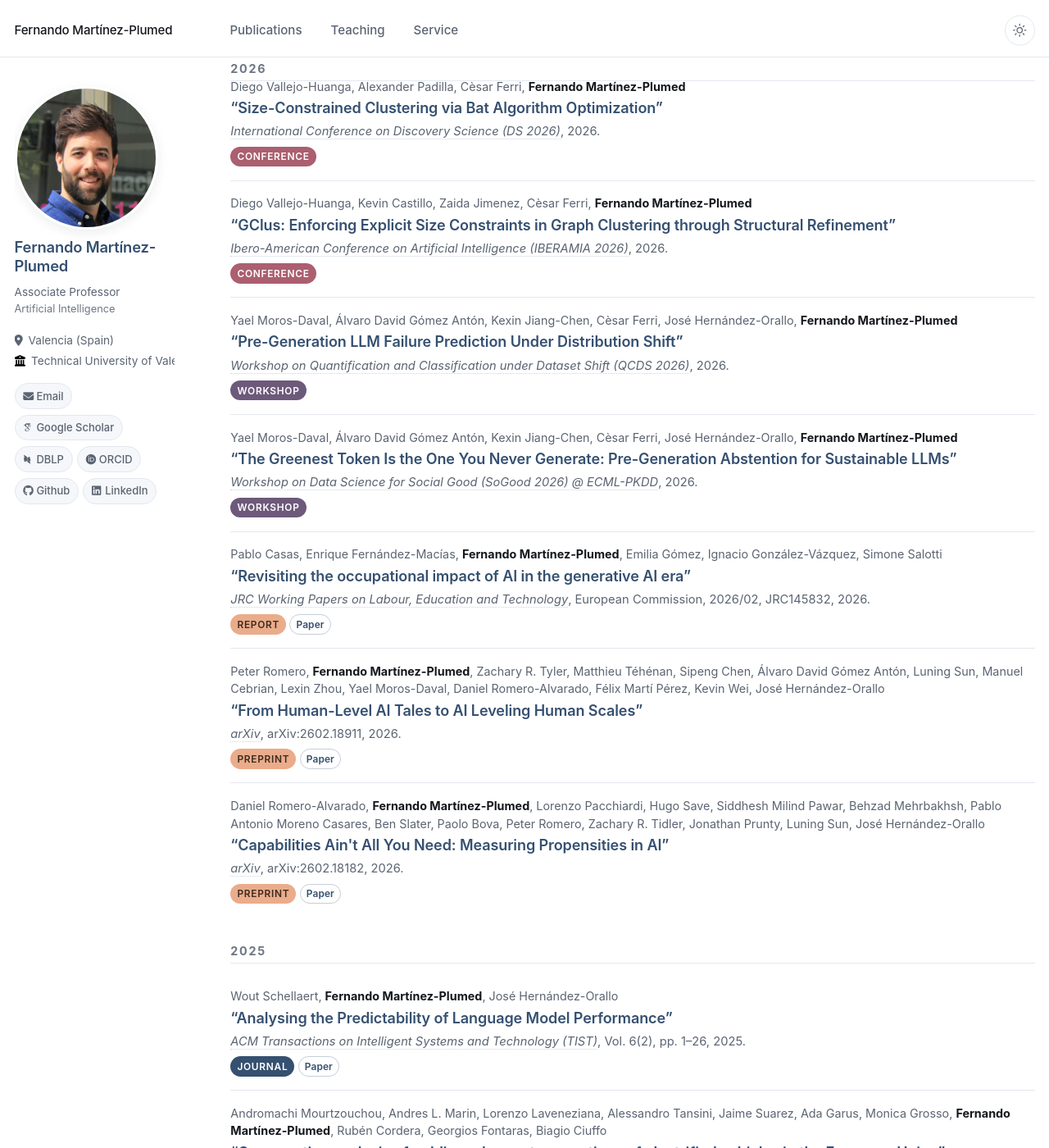
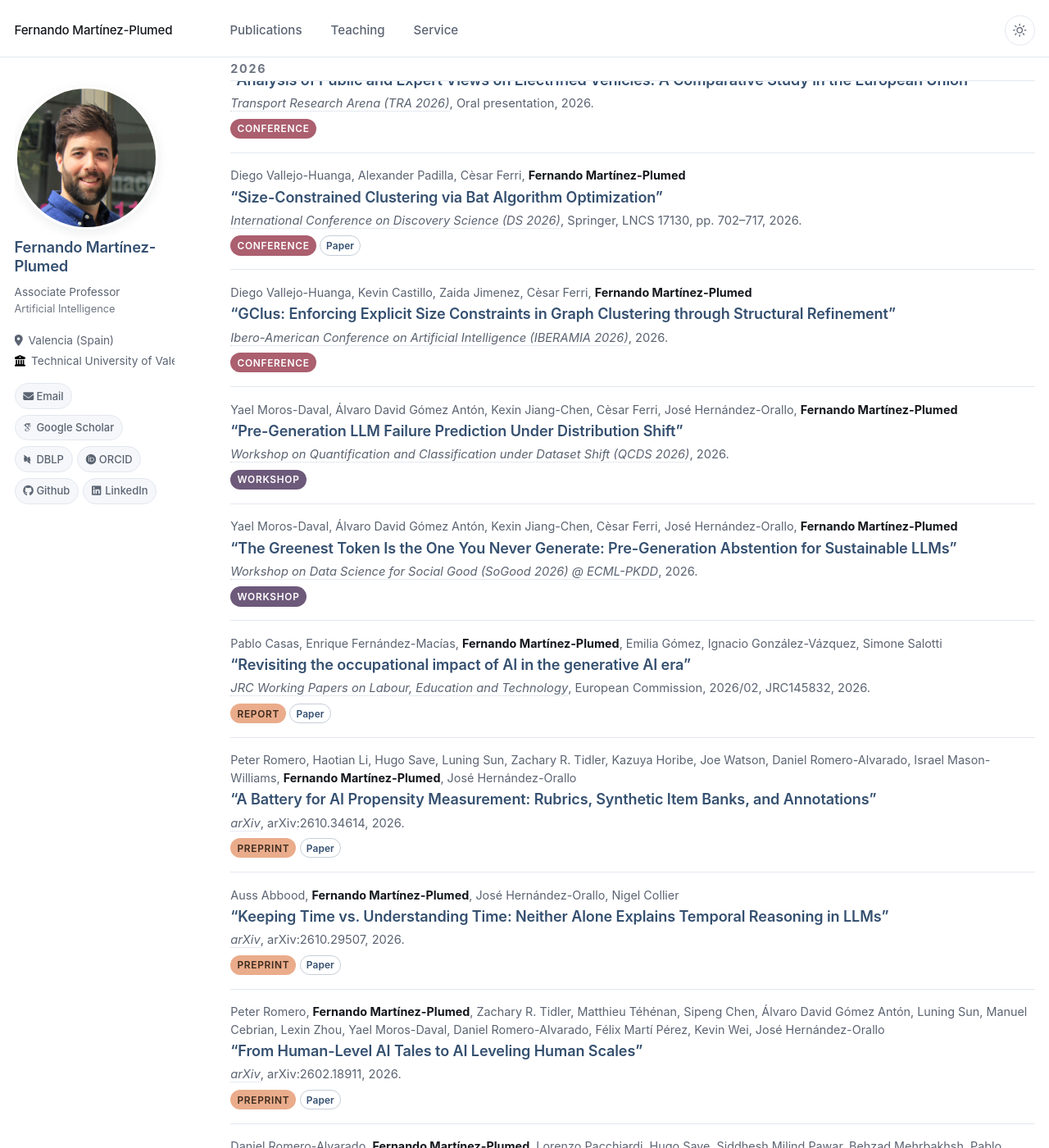
Before and after one commit to nandomp/nandomp.github.io, a Jekyll site: the page built from _pages/publications.md, in a window 1280 px wide and 1400 px high, scrolled down 1917 px. Shown: the whole window at 82% size. Built offline with Jekyll 4.4.1, drawn with Linux system fonts in a browser that asks for light colours; some web fonts are replaced; some of the changed text lies outside the part shown.

Commit message:
Sync publications with Scholar: add 2 arXiv preprints and Evals blog post, fix details, add DOIs and pages
Co-Authored-By: Claude Opus 5.5 <noreply@anthropic.com>

```diff
--- a/_data/publications.yml
+++ b/_data/publications.yml
@@ -28,12 +28,13 @@
 
     - title: General Scales Unlock AI Evaluation with Explanatory and Predictive Power
       url: https://www.nature.com/articles/s41586-026-10303-2
-      authors: Lexin Zhou, Lorenzo Pacchiardi, Fernando Martínez-Plumed, …, José Hernández-Orallo
+      authors: Lexin Zhou, Lorenzo Pacchiardi, Fernando Martínez-Plumed, Katherine M. Collins, Yael Moros-Daval, Seraphina Zhang, Qinlin Zhao, Yitian Huang, Luning Sun, Jonathan E. Prunty, Zongqian Li, Pablo Sánchez-García, Kexin Jiang-Chen, Pablo A. M. Casares, Jiyun Zu, John Burden, Behzad Mehrbakhsh, David Stillwell, Manuel Cebrian, Jindong Wang, Peter Henderson, Sherry Tongshuang Wu, Patrick C. Kyllonen, Lucy Cheke, Xing Xie, José Hernández-Orallo
       venue: Nature
       venue_url: https://www.nature.com/nature/
-      details: Vol. 652, p. 810
+      details: Vol. 652(8108), pp. 58–67
       type: journal
       links:
+        - {label: DOI, url: "https://doi.org/10.1038/s41586-026-10303-2"}
         - {label: Paper, url: "https://www.nature.com/articles/s41586-026-10303-2"}
 
     - title: "Predictable Artificial Intelligence"
@@ -41,18 +42,21 @@
       authors: Lexin Zhou, Pablo A. Moreno-Casares, Fernando Martínez-Plumed, John Burden, Ryan Burnell, Lucy Cheke, Cèsar Ferri, Alexandru Marcoci, Behzad Mehrbakhsh, Yael Moros-Daval, Seán Ó hÉigeartaigh, Danaja Rutar, Wout Schellaert, Konstantinos Voudouris, José Hernández-Orallo
       venue: Artificial Intelligence Journal (AIJ)
       venue_url: https://www.sciencedirect.com/journal/artificial-intelligence
-      details: Elsevier, in press
+      details: Elsevier, Vol. 353, Article 104491
       type: journal
       links:
         - {label: DOI, url: "https://doi.org/10.1016/j.artint.2026.104491"}
 
     - title: What should an AI assessor optimise for?
-      url: https://link.springer.com/content/pdf/10.1007/s10994-026-07084-0.pdf
+      url: https://doi.org/10.1007/s10994-026-07084-0
       authors: Daniel Romero-Alvarado, Fernando Martínez-Plumed, José Hernández-Orallo
       venue: Machine Learning Journal
       venue_url: https://link.springer.com/journal/10994
-      details: Springer
+      details: Springer, Vol. 115(7), Article 167
       type: journal
+      links:
+        - {label: DOI, url: "https://doi.org/10.1007/s10994-026-07084-0"}
+        - {label: PDF, url: "https://link.springer.com/content/pdf/10.1007/s10994-026-07084-0.pdf"}
 
     - title: "Human or Machine: A Novel Deep Learning Framework for Autonomous Driver Identification Based on Vehicle Trajectories"
       url: https://ieeexplore.ieee.org/document/11247850
@@ -62,6 +66,7 @@
       details: Vol. 27(1), pp. 1388–1399
       type: journal
       links:
+        - {label: DOI, url: "https://doi.org/10.1109/TITS.2025.3628491"}
         - {label: Paper, url: "https://ieeexplore.ieee.org/document/11247850"}
 
     - title: "Robustness under noise: assessing the impact of perturbed key attributes on machine learning models"
@@ -69,7 +74,7 @@
       authors: Cristina Padró-Ferragut, Fernando Martínez-Plumed, Mª José Ramírez-Quintana
       venue: International Journal of Data Science and Analytics (IJDSA)
       venue_url: https://link.springer.com/journal/41060
-      details: Vol. 22, Article 71
+      details: Vol. 22(1), Article 71
       type: journal
       links:
         - {label: DOI, url: "https://doi.org/10.1007/s41060-025-01006-4"}
@@ -81,26 +86,38 @@
       venue_url: https://link.springer.com/journal/41060
       details: Vol. 22(1), Article 205
       type: journal
+      links:
+        - {label: DOI, url: "https://doi.org/10.1007/s41060-026-01177-8"}
 
     - title: "A Rising Tide: Revisiting the Occupational Impact of AI in the Generative Era"
-      authors: Pablo Casas, Enrique Fernández-Macías, Fernando Martínez-Plumed, Ignacio González-Vázquez, Emilia Gómez, Simone Salotti
+      authors: Pablo Casas, Enrique Fernández-Macías, Fernando Martínez-Plumed, Emilia Gómez, Ignacio González-Vázquez, Simone Salotti
       url: https://www.sciencedirect.com/science/article/pii/S0954349X26001396
       venue: Structural Change and Economic Dynamics
       venue_url: https://www.sciencedirect.com/journal/structural-change-and-economic-dynamics
-      details: Elsevier, in press
+      details: Elsevier, Vol. 80, pp. 223–240
       type: journal
+      links:
+        - {label: DOI, url: "https://doi.org/10.1016/j.strueco.2026.07.016"}
 
     - title: Targeted Robustness for Regression via Top-Feature Noise
+      url: https://doi.org/10.1007/978-3-032-37654-1_13
       authors: Fernando Martínez-Plumed, Cristina Padró-Ferragut, Mª José Ramírez-Quintana
       venue: European Conference on Machine Learning and Principles and Practice of Knowledge Discovery in Databases (ECML-PKDD 2026)
       venue_url: https://ecmlpkdd.org/
+      details: Research Track, Springer, LNCS 16941, pp. 213–228
       type: conference
+      links:
+        - {label: DOI, url: "https://doi.org/10.1007/978-3-032-37654-1_13"}
 
     - title: "CapFlex: Multimodal Soft Clustering with Flexible Size Constraints"
+      url: https://doi.org/10.1007/978-3-032-37685-5_20
       authors: Diego Vallejo-Huanga, Mateo Montenegro, Brenda Simbaña, Cèsar Ferri, Fernando Martínez-Plumed
       venue: European Conference on Machine Learning and Principles and Practice of Knowledge Discovery in Databases (ECML-PKDD 2026)
       venue_url: https://ecmlpkdd.org/
+      details: Demo Track, Springer, LNCS 16950, pp. 293–296
       type: conference
+      links:
+        - {label: DOI, url: "https://doi.org/10.1007/978-3-032-37685-5_20"}
 
     - title: Semi-supervised Soft Clustering with Flexible Cardinality
       url: https://doi.org/10.1007/978-3-032-31438-3_16
@@ -120,10 +137,14 @@
       type: conference
 
     - title: Size-Constrained Clustering via Bat Algorithm Optimization
+      url: https://doi.org/10.1007/978-3-032-41086-3_45
       authors: Diego Vallejo-Huanga, Alexander Padilla, Cèsar Ferri, Fernando Martínez-Plumed
       venue: International Conference on Discovery Science (DS 2026)
       venue_url: https://discovery-science.org/
+      details: Springer, LNCS 17130, pp. 702–717
       type: conference
+      links:
+        - {label: DOI, url: "https://doi.org/10.1007/978-3-032-41086-3_45"}
 
     - title: "GClus: Enforcing Explicit Size Constraints in Graph Clustering through Structural Refinement"
       authors: Diego Vallejo-Huanga, Kevin Castillo, Zaida Jimenez, Cèsar Ferri, Fernando Martínez-Plumed
@@ -151,9 +172,29 @@
       details: European Commission, 2026/02, JRC145832
       type: report
 
+    - title: "A Battery for AI Propensity Measurement: Rubrics, Synthetic Item Banks, and Annotations"
+      url: https://arxiv.org/abs/2610.34614
+      authors: Peter Romero, Haotian Li, Hugo Save, Luning Sun, Zachary R. Tidler, Kazuya Horibe, Joe Watson, Daniel Romero-Alvarado, Israel Mason-Williams, Fernando Martínez-Plumed, José Hernández-Orallo
+      venue: arXiv
+      venue_url: https://arxiv.org/
+      details: "arXiv:2610.34614"
+      type: preprint
+      links:
+        - {label: arXiv, url: "https://arxiv.org/abs/2610.34614"}
+
+    - title: "Keeping Time vs. Understanding Time: Neither Alone Explains Temporal Reasoning in LLMs"
+      url: https://arxiv.org/abs/2610.29507
+      authors: Auss Abbood, Fernando Martínez-Plumed, José Hernández-Orallo, Nigel Collier
+      venue: arXiv
+      venue_url: https://arxiv.org/
+      details: "arXiv:2610.29507"
+      type: preprint
+      links:
+        - {label: arXiv, url: "https://arxiv.org/abs/2610.29507"}
+
     - title: From Human-Level AI Tales to AI Leveling Human Scales
       url: https://arxiv.org/abs/2602.18911
-      authors: Peter Romero, Fernando Martínez-Plumed, Zachary R. Tyler, Matthieu Téhénan, Sipeng Chen, Álvaro David Gómez Antón, Luning Sun, Manuel Cebrian, Lexin Zhou, Yael Moros-Daval, Daniel Romero-Alvarado, Félix Martí Pérez, Kevin Wei, José Hernández-Orallo
+      authors: Peter Romero, Fernando Martínez-Plumed, Zachary R. Tidler, Matthieu Téhénan, Sipeng Chen, Álvaro David Gómez Antón, Luning Sun, Manuel Cebrian, Lexin Zhou, Yael Moros-Daval, Daniel Romero-Alvarado, Félix Martí Pérez, Kevin Wei, José Hernández-Orallo
       venue: arXiv
       venue_url: https://arxiv.org/
       details: "arXiv:2602.18911"
@@ -278,6 +319,7 @@
       authors: Daniel Romero Alvarado, Yael Moros Daval, Behzad Mehrbakhsh, Fernando Martínez-Plumed
       venue: Congreso Nacional de Innovación Educativa y Docencia en Red (IN-RED 2025)
       venue_url: https://ojs.upv.es/index.php/INRED
+      details: Editorial UPV, pp. 1004–1018
       type: conference
       links:
         - {label: DOI, url: "https://doi.org/10.4995/INRED2025.2025.20651"}
@@ -287,6 +329,7 @@
       authors: Yael Moros Daval, Daniel Romero Alvarado, Behzad Mehrbakhsh, Fernando Martínez-Plumed
       venue: Congreso Nacional de Innovación Educativa y Docencia en Red (IN-RED 2025)
       venue_url: https://ojs.upv.es/index.php/INRED
+      details: Editorial UPV, pp. 1019–1033
       type: conference
       links:
         - {label: DOI, url: "https://doi.org/10.4995/INRED2025.2025.20652"}
@@ -442,6 +485,14 @@
       type: workshop
       links:
         - {label: PDF, url: "https://xai.w.uib.no/files/2024/07/ACL_2024_CONDA-Confounders.pdf"}
+
+    - title: "A response to ‘We Need a Science of Evals’"
+      url: https://aievaluation.substack.com/p/a-response-to-we-need-a-science-of
+      authors: José Hernández-Orallo, Fernando Martínez-Plumed
+      venue: The AI Evaluation Substack
+      venue_url: https://aievaluation.substack.com/
+      details: Blog post
+      type: report
 
 - year: 2023
   entries:
```
